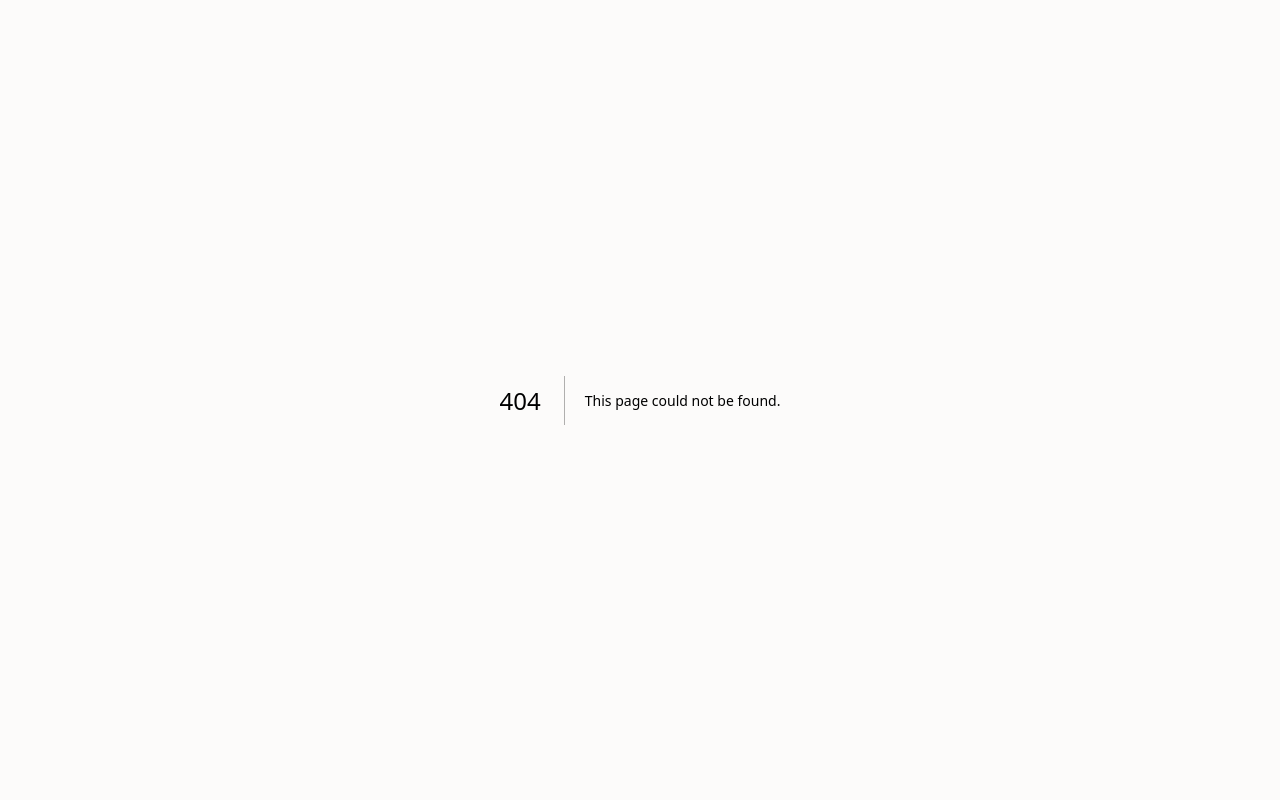
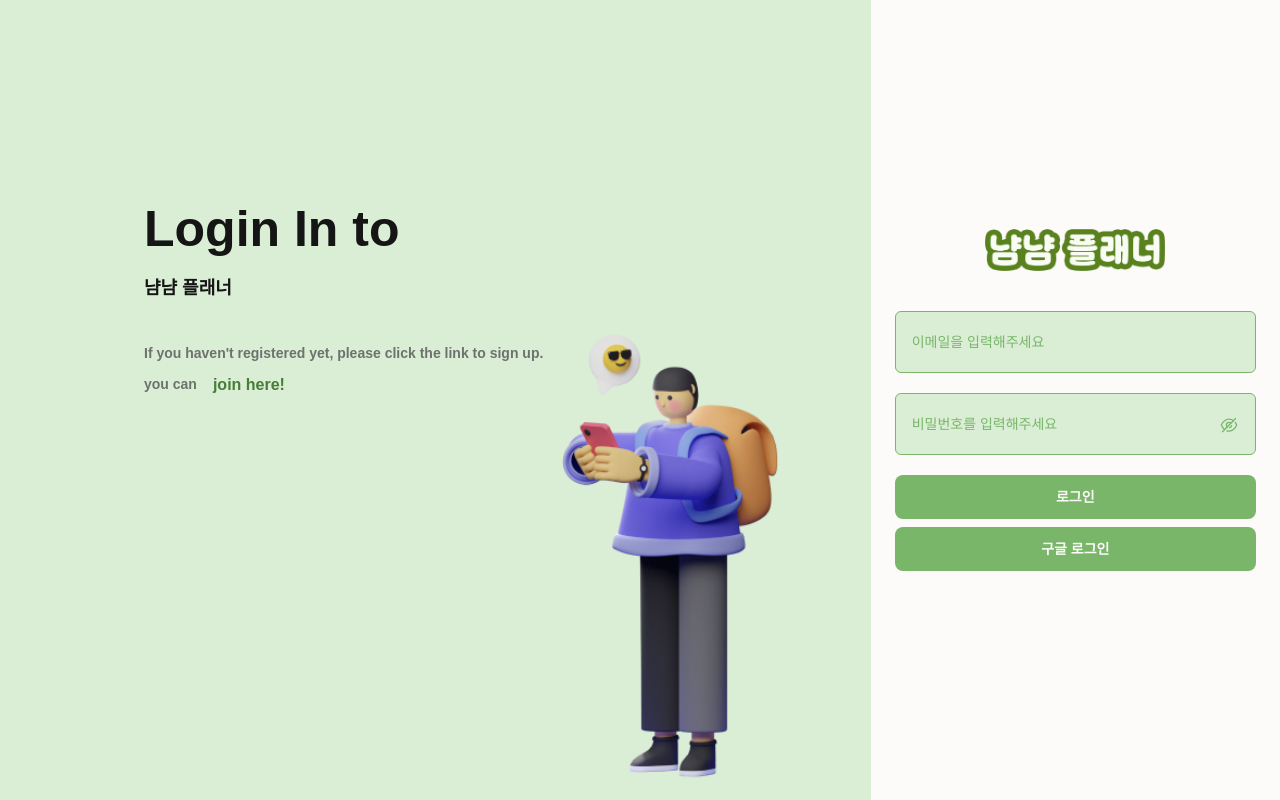
Before and after one commit to devping-kr/NNplanner-FE, a Next.js app: page /login in a window 1280 px wide. Before the commit this address had no page. Built offline with nearby package versions, Linux system fonts and the light colour scheme.

Commit message:
Feat: Login 컴포넌트 퍼블리싱, 유효성 체크

```diff
--- /dev/null
+++ b/src/app/(auth)/login/page.tsx
@@ -0,0 +1,7 @@
+import Login from '@/components/feature/Login';
+
+const page = () => {
+  return <Login />;
+};
+
+export default page;
--- /dev/null
+++ b/src/components/feature/Login/index.tsx
@@ -0,0 +1,113 @@
+'use client';
+
+import Image from 'next/image';
+import Link from 'next/link';
+import { useState } from 'react';
+import { zodResolver } from '@hookform/resolvers/zod';
+import { useForm } from 'react-hook-form';
+import { loginSchema } from '@/schema/authSchema';
+import Button from '@/components/common/Button/Button';
+import { Input } from '@/components/common/Input';
+import {
+  AuthTitle,
+  BodyGray,
+  BodyPrimary,
+} from '@/components/common/Typography';
+
+const Login = () => {
+  const [isShowPassword, setIsShowPassword] = useState(false);
+  const {
+    register,
+    handleSubmit,
+    formState: { errors },
+  } = useForm({
+    resolver: zodResolver(loginSchema),
+    defaultValues: {
+      email: '',
+      password: '',
+    },
+  });
+  const onSubmit = (data: { email: string; password: string }) => {
+    // TODO: auth api 배포후 작성예정
+    console.log(data);
+  };
+  return (
+    <main className='mx-auto my-0 flex overflow-hidden'>
+      <section className='relative flex w-full flex-col gap-10 bg-green-100 pl-36 pt-48'>
+        <div className='flex flex-col gap-2'>
+          <AuthTitle>Login In to</AuthTitle>
+          <BodyPrimary>냠냠 플래너</BodyPrimary>
+        </div>
+        <div className='flex flex-col gap-2'>
+          <BodyGray>{`If you haven't registered yet, please click the link to sign up.`}</BodyGray>
+          <div className='flex items-center gap-4'>
+            <BodyGray>you can</BodyGray>
+            <Link href={'/join'} className='w-fit font-bold text-green-600'>
+              join here!
+            </Link>
+          </div>
+          <Image
+            className='absolute bottom-0 right-5'
+            src={'/imgs/login.png'}
+            alt='로그인 이미지'
+            width={340}
+            height={450}
+          />
+        </div>
+      </section>
+      <div className='w- h-full bg-gradient-to-b from-green-100 to-transparent'></div>
+      <section className='flex h-screen w-1/2 flex-col items-center justify-center gap-10'>
+        <Link href='#'>
+          <Image
+            src={'/imgs/navbar-logo.png'}
+            alt='로고이미지'
+            width={180}
+            height={42}
+          />
+        </Link>
+        <form
+          onSubmit={handleSubmit(onSubmit)}
+          className='flex w-full flex-col gap-5 px-6'
+        >
+          <div>
+            <Input
+              type='text'
+              placeholder='이메일을 입력해주세요'
+              height='large'
+              className='text-green-500 placeholder:text-green-400'
+              {...register('email')}
+            />
+            {errors.email && (
+              <span className='text-red-300'>{errors.email.message}</span>
+            )}
+          </div>
+          <div>
+            <Input
+              type={isShowPassword ? 'text' : 'password'}
+              placeholder='비밀번호를 입력해주세요'
+              height='large'
+              className='text-green-500 placeholder:text-green-400'
+              isRightIcon={true}
+              rightIcon={isShowPassword ? 'show' : 'hide'}
+              rightIconAction={() => setIsShowPassword(!isShowPassword)}
+              {...register('password')}
+            />
+            {errors.password && (
+              <span className='text-red-300'>{errors.password.message}</span>
+            )}
+          </div>
+          <div className='flex flex-col gap-2'>
+            <Button type='submit' size='basic'>
+              로그인
+            </Button>
+            <Button type='submit' size='basic'>
+              구글 로그인
+            </Button>
+          </div>
+        </form>
+      </section>
+    </main>
+  );
+};
+
+export default Login;
```
